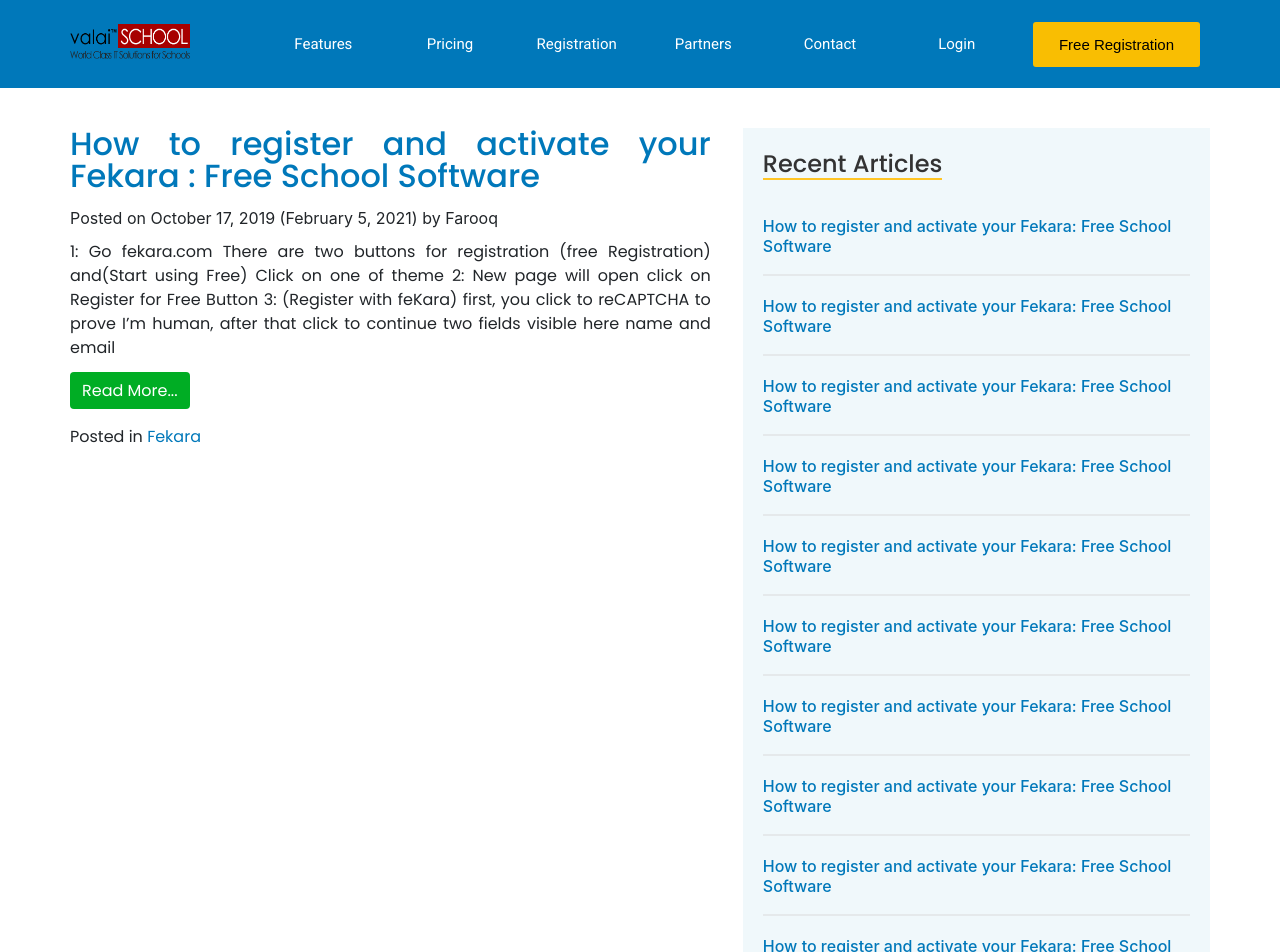
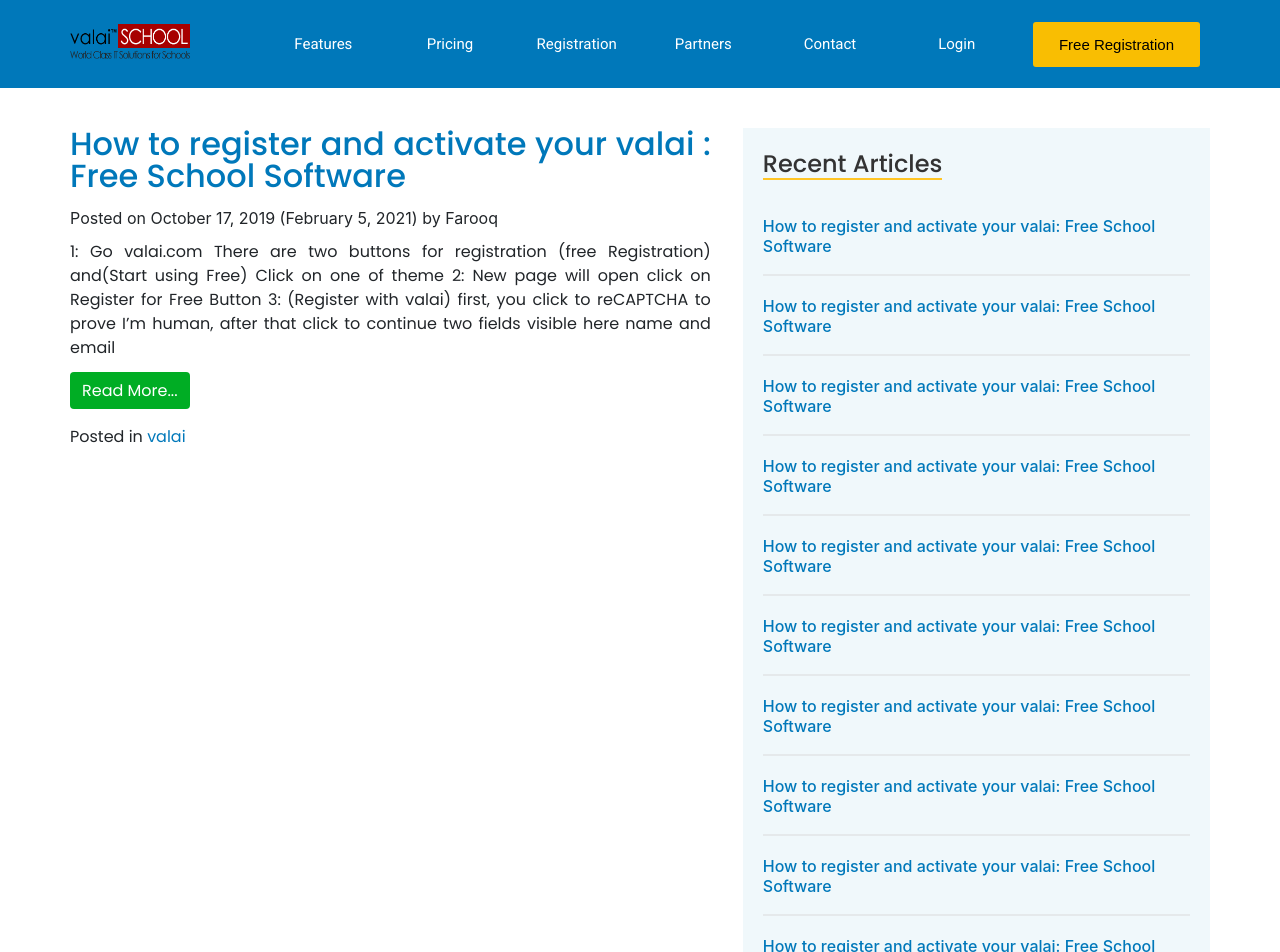
Before and after one commit to janakshah89/valai-school, an Angular app: page /blog in a window 1280 px wide. Shown: the top 952 px of the page. Built offline with nearby package versions, Linux system fonts and the light colour scheme.

Commit message:
minor changes

```diff
--- a/src/app/blog/blog.component.html
+++ b/src/app/blog/blog.component.html
@@ -2,43 +2,43 @@
 
   <section class="blog-content">
 
-    <h2 class="blog-content-header">How to register and activate your Fekara : Free School Software</h2>
+    <h2 class="blog-content-header">How to register and activate your valai : Free School Software</h2>
 
     <p class="blog-content-sub-header">Posted on October 17, 2019 (February 5, 2021) by Farooq</p>
 
-    <p class="blog-content-text"> 1: Go fekara.com There are two buttons for registration (free Registration) and(Start
+    <p class="blog-content-text"> 1: Go valai.com There are two buttons for registration (free Registration) and(Start
       using Free) Click on one of
-      theme 2: New page will open click on Register for Free Button 3: (Register with feKara) first, you click to
+      theme 2: New page will open click on Register for Free Button 3: (Register with valai) first, you click to
       reCAPTCHA to prove I’m human, after that click to continue two fields visible here name and email</p>
 
     <button class="read-more-btn" (click)="onRedirectToHome()">Read More...</button>
 
-    <p class="bottom-text">Posted in <a href="/">Fekara</a></p>
+    <p class="bottom-text">Posted in <a href="/">valai</a></p>
   </section>
 
   <section class="recent-articles">
 
     <h2>Recent Articles</h2>
 
-    <a href="/">How to register and activate your Fekara: Free School Software</a>
+    <a href="/">How to register and activate your valai: Free School Software</a>
 
-    <a href="/">How to register and activate your Fekara: Free School Software</a>
+    <a href="/">How to register and activate your valai: Free School Software</a>
 
-    <a href="/">How to register and activate your Fekara: Free School Software</a>
+    <a href="/">How to register and activate your valai: Free School Software</a>
 
-    <a href="/">How to register and activate your Fekara: Free School Software</a>
+    <a href="/">How to register and activate your valai: Free School Software</a>
 
-    <a href="/">How to register and activate your Fekara: Free School Software</a>
+    <a href="/">How to register and activate your valai: Free School Software</a>
 
-    <a href="/">How to register and activate your Fekara: Free School Software</a>
+    <a href="/">How to register and activate your valai: Free School Software</a>
 
-    <a href="/">How to register and activate your Fekara: Free School Software</a>
+    <a href="/">How to register and activate your valai: Free School Software</a>
 
-    <a href="/">How to register and activate your Fekara: Free School Software</a>
+    <a href="/">How to register and activate your valai: Free School Software</a>
 
-    <a href="/">How to register and activate your Fekara: Free School Software</a>
+    <a href="/">How to register and activate your valai: Free School Software</a>
 
-    <a href="/">How to register and activate your Fekara: Free School Software</a>
+    <a href="/">How to register and activate your valai: Free School Software</a>
 
   </section>
 
--- a/src/app/header/header.component.scss
+++ b/src/app/header/header.component.scss
@@ -13,9 +13,14 @@
         .logo {
             flex: 1;
 
-            img {
-                width: 120px;
-                height: 35px;
+            a {
+                cursor: pointer;
+
+                img {
+                    cursor: pointer;
+                    width: 120px;
+                    height: 35px;
+                }
             }
         }
 
--- a/src/app/shared/_variable.scss
+++ b/src/app/shared/_variable.scss
@@ -44,6 +44,14 @@
     color: $default-font-color;
     background-color: $primary-btn-color;
     margin-right: 10px;
+
+    &:hover {
+        background-color: $blue-bg-color;
+        border-color: $blue-bg-color;
+        * {
+            color: $primary-font-color;
+        }
+    }
 }
 
 @mixin secondart-btn {
--- a/src/app/signup/signup.component.html
+++ b/src/app/signup/signup.component.html
@@ -51,6 +51,10 @@
                     Takes 5 Minute to setup.
                 </span>
             </section>
+
+            <button class="primary-btn">
+                <a href="/signup">Sign Up</a>
+            </button>
         </div>
         <div class="right-pane">
             <iframe src="https://www.youtube.com/embed/1ozGKlOzEVc" frameborder="0" allowfullscreen></iframe>
--- a/src/app/signup/signup.component.scss
+++ b/src/app/signup/signup.component.scss
@@ -71,6 +71,15 @@
             line-height: 24px;
           }
         }
+        .primary-btn {
+          @include primary-btn;
+          margin-top: 20px;
+
+          a {
+            text-decoration: none;
+            color: $default-font-color;
+          }
+        }
       }
       .right-pane{
         flex: 1;
```
